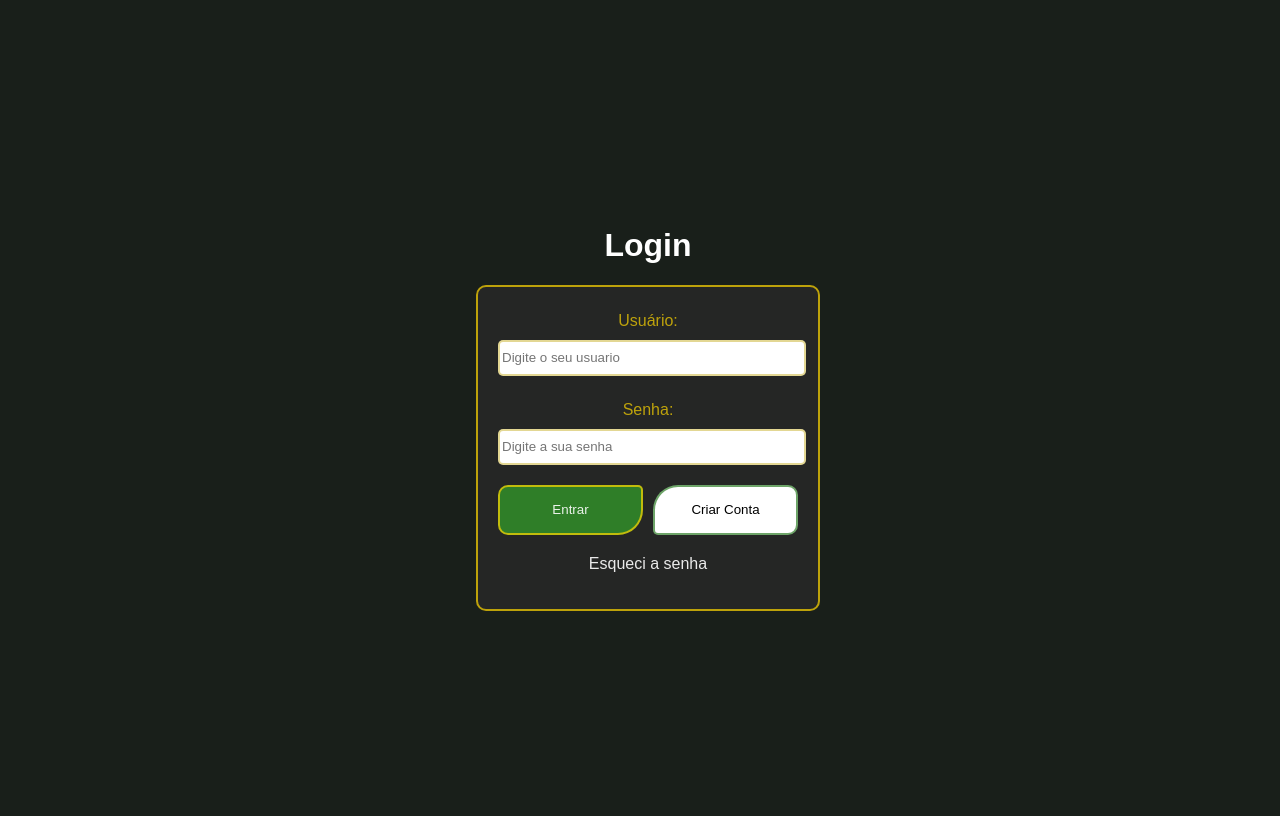
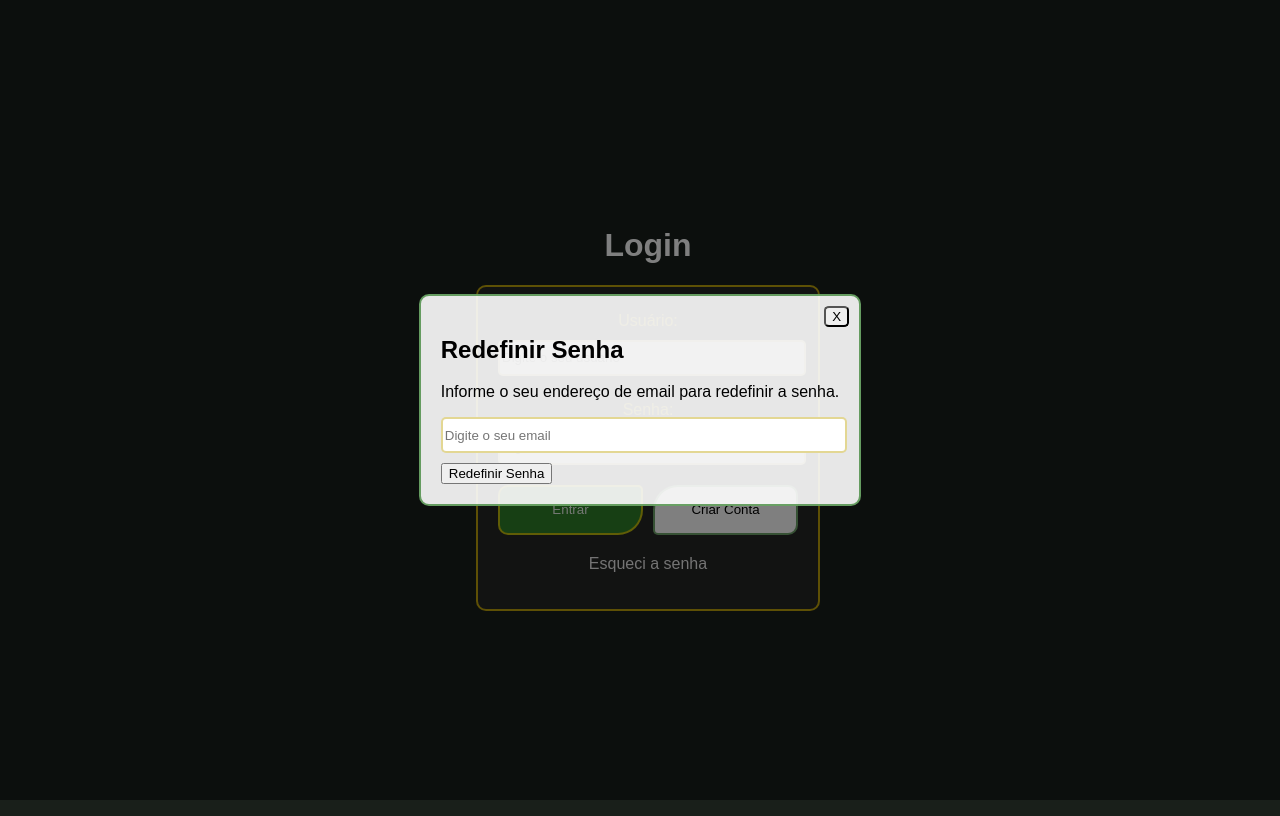
Before and after one commit to ChriszRuan/login-form, a plain HTML site: page index.html in a window 1280 px wide. Both pictures are taken after a click on the element "Esqueci a senha". Drawn offline with Linux system fonts and the light colour scheme.

Commit message:
Add modal de recuperação de senha

```diff
--- a/index.html
+++ b/index.html
@@ -21,6 +21,16 @@
                 <button type="button" id="register-button">Criar Conta</button>
             </div>
             <p id="redefinir-senha" href="">Esqueci a senha</p>
+
+            <div id="modal-esqueci-senha" class="modal">
+                <div class="modal-content">
+                    <button type="button" class="close">X</button>
+                    <h2>Redefinir Senha</h2>
+                    <p>Informe o seu endereço de email para redefinir a senha.</p>
+                    <input type="email" id="email" name="email" placeholder="Digite o seu email" required>
+                    <button type="button" id="reset-password-button">Redefinir Senha</button>
+                </div>
+            </div>
         </form>
     </div>
 
--- a/script.js
+++ b/script.js
@@ -2,6 +2,16 @@ let inputUsername = document.getElementById("username");
 let inputPassword = document.getElementById("password");
 let loginButton = document.getElementById("login-button");
 let forgotPasswordButton = document.getElementById("redefinir-senha");
+let modal = document.getElementById("modal-esqueci-senha");
+let closeButton = document.querySelector(".close");
+
+forgotPasswordButton.addEventListener("click", function() {
+    modal.classList.add("active");
+})
+
+closeButton.addEventListener("click", function() {
+    modal.classList.remove("active");
+});
 
 loginButton.addEventListener("click", function() {
     let username = inputUsername.value;
--- a/style.css
+++ b/style.css
@@ -119,3 +119,47 @@ button {
         opacity: 0.7;
     }
 }
+
+/* Modal esqueci senha*/
+.modal {
+    background-color: rgba(0, 0, 0, 0.5);
+    display: none;
+    position: fixed;
+    top: 0;
+    left: 0;
+    width: 100%;
+    height: 100%;
+    z-index: 999;
+    justify-content: center;
+    align-items: center;
+}
+.modal.active {
+    display: flex;
+}
+
+.modal-content {
+    position: relative;
+    background-color: rgba(255, 255, 255, 0.9);
+    padding: 20px;
+    border-radius: 10px;
+    border: 2px solid rgba(47, 126, 40, 0.7);
+}
+
+.close{
+    position:absolute;
+    top: 10px;
+    right: 10px;
+    cursor: pointer;
+    border-radius:20%;
+}
+
+/* Efeito Close Hover*/
+
+.close:hover{
+    transform: scale(1.1);
+    background-color: rgba(255, 0, 0, 0.877);
+    color: rgba(255, 255, 255, 0.9);
+    border-radius: 20%;
+    border: 2px solid rgba(255, 0, 0, 0.877);
+    animation: pulse 2s infinite;
+}
```
